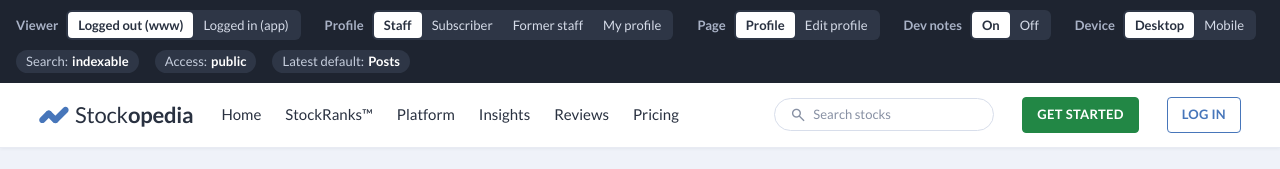
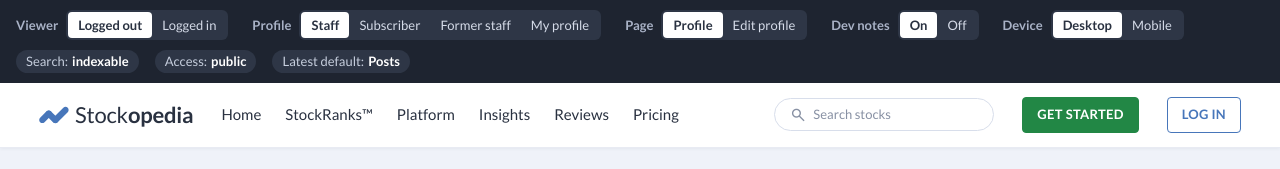
Before and after one commit to greg-stocko/author-profile, a plain HTML site: page index.html in a window 1280 px wide. Shown: the top 169 px of the page. Drawn offline with nearby package versions, Linux system fonts and the light colour scheme.

Commit message:
Correct file

```diff
--- a/index.html
+++ b/index.html
@@ -57,7 +57,7 @@ button{font-family:inherit}
 .btn-blue{background:var(--blue);border-color:var(--blue);color:#fff}
 .btn-blue:hover{background:var(--blue-dark)}
 .pub-menu{display:none;border:0;background:none;color:var(--ink);padding:4px;cursor:pointer}
-/* ---------- App shell ---------- */
+/* ---------- Logged-in shell ---------- */
 .app{display:flex;min-height:900px}
 .rail{position:sticky;top:var(--pbar,0px);align-self:flex-start;height:calc(100vh - var(--pbar,0px));z-index:6;width:72px;flex:none;background:#232A38;color:#C4CBDA;display:flex;flex-direction:column;align-items:center;padding-top:8px}
 .rail a{width:72px;padding:10px 0;display:flex;flex-direction:column;align-items:center;gap:3px;color:#C4CBDA;font-size:10px;font-weight:700;letter-spacing:.4px;text-decoration:none;border-left:3px solid transparent}
@@ -293,8 +293,8 @@ img.avatar{border:1px solid var(--line)}
 <div class="pbar" role="region" aria-label="Prototype controls">
   <div class="grp"><span class="lbl">Viewer</span>
     <div class="seg" data-key="viewer">
-      <button type="button" data-v="public" aria-pressed="true">Logged out (www)</button>
-      <button type="button" data-v="app" aria-pressed="false">Logged in (app)</button>
+      <button type="button" data-v="public" aria-pressed="true">Logged out</button>
+      <button type="button" data-v="app" aria-pressed="false">Logged in</button>
     </div>
   </div>
   <div class="grp"><span class="lbl">Profile</span>
```
